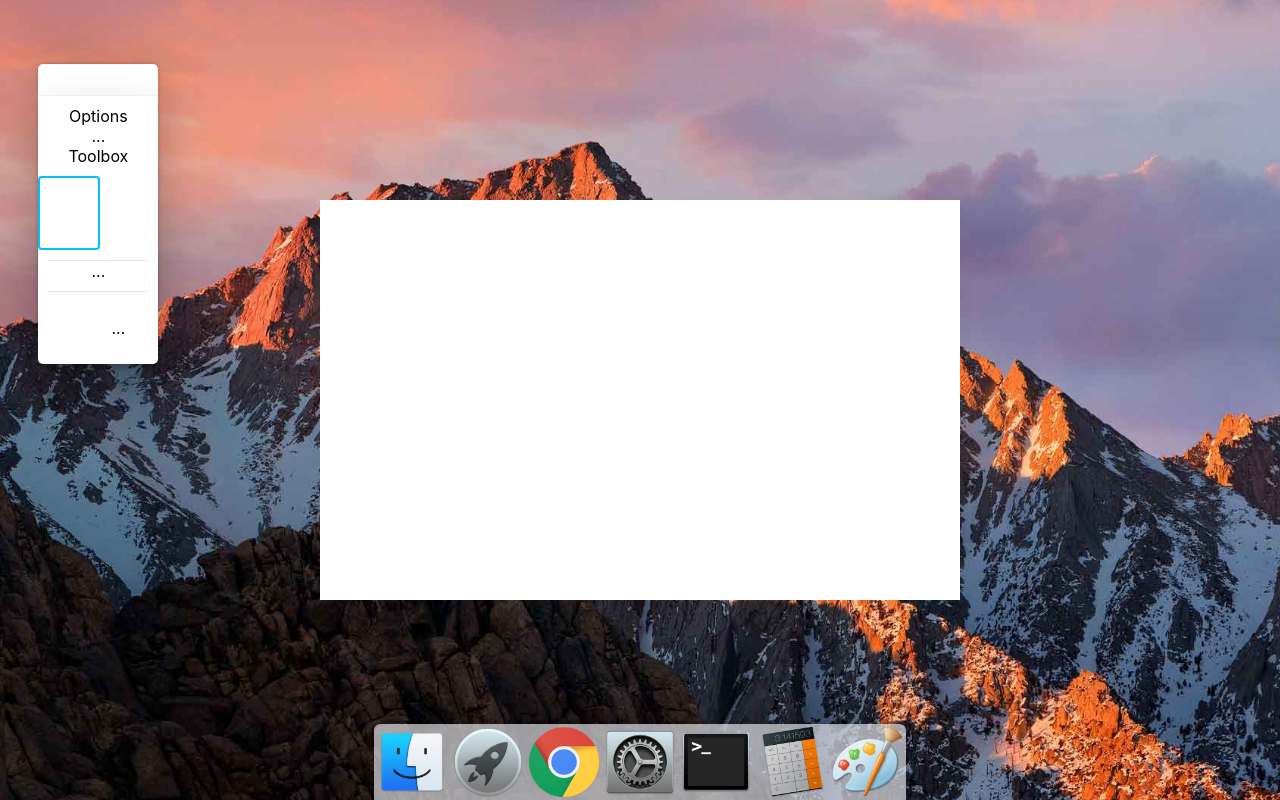
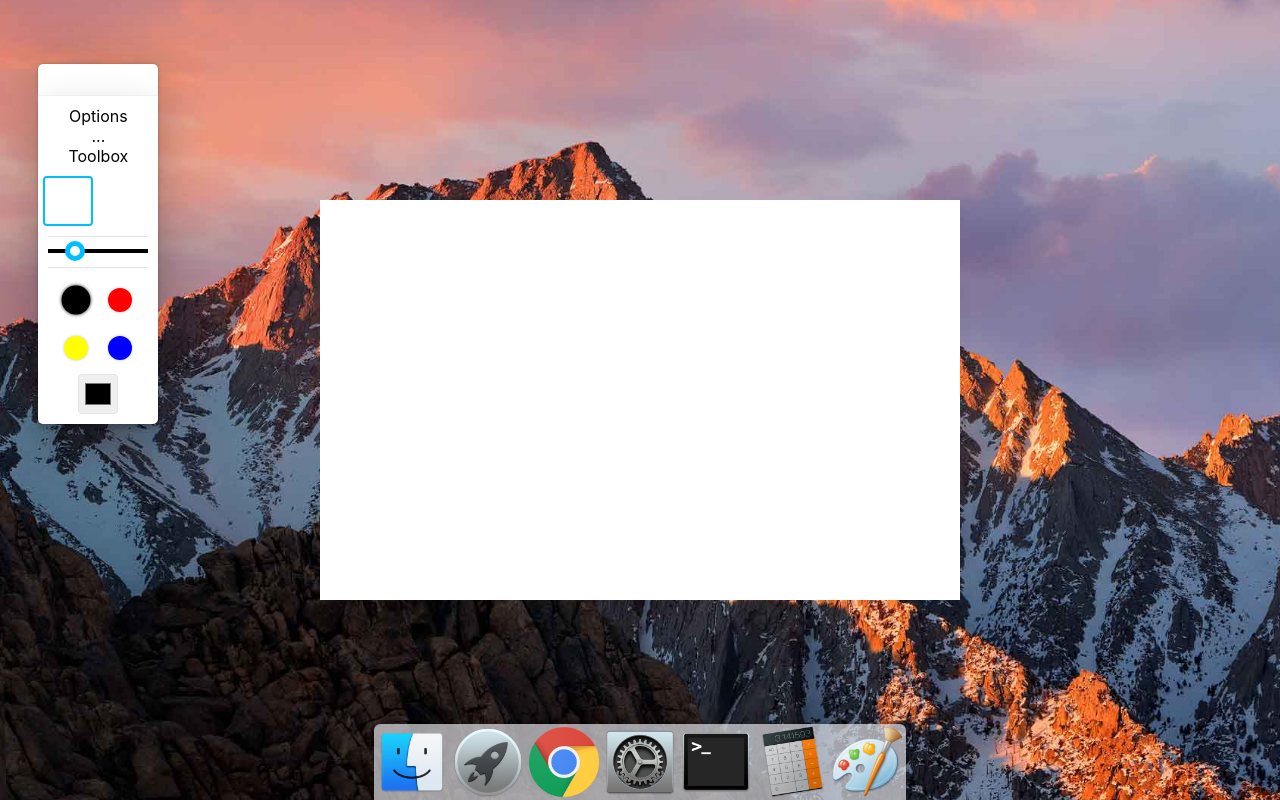
Before and after one commit to liucrystal24/macos-desk, a React (Create React App) app: page / in a window 1280 px wide. Shown: the top 800 px of the page. Built offline with nearby package versions, Linux system fonts and the light colour scheme.

Commit message:
add size,colors

```diff
--- a/src/App.css
+++ b/src/App.css
@@ -1,3 +1,9 @@
+* {
+  margin: 0;
+  padding: 0;
+  box-sizing: border-box;
+}
+
 .App {
   text-align: center;
   position: relative;
--- a/src/App.min.css
+++ b/src/App.min.css
@@ -1 +1 @@
-.App{text-align:center;position:relative;background:url("./img/wallpaper_small.jpg") center/cover no-repeat;min-width:1500px;height:100vh}.App .modal{width:100vw;height:100vh;display:flex;justify-content:center;align-items:center}.App footer{position:fixed;bottom:0;width:100vw;display:flex;justify-content:center}.App footer div{display:flex;align-items:flex-end;background-color:rgba(222,223,227,0.7);box-shadow:rgba(0,0,0,0.31) 0px 0px 1px,rgba(0,0,0,0.18) 0px 0px 5px,rgba(0,0,0,0.3) 0px 8px 50px;border-top-left-radius:0.4rem;border-top-right-radius:0.4rem}
+*{margin:0;padding:0;box-sizing:border-box}.App{text-align:center;position:relative;background:url("./img/wallpaper_small.jpg") center/cover no-repeat;min-width:1500px;height:100vh}.App .modal{width:100vw;height:100vh;display:flex;justify-content:center;align-items:center}.App footer{position:fixed;bottom:0;width:100vw;display:flex;justify-content:center}.App footer div{display:flex;align-items:flex-end;background-color:rgba(222,223,227,0.7);box-shadow:rgba(0,0,0,0.31) 0px 0px 1px,rgba(0,0,0,0.18) 0px 0px 5px,rgba(0,0,0,0.3) 0px 8px 50px;border-top-left-radius:0.4rem;border-top-right-radius:0.4rem}
--- a/src/App.scss
+++ b/src/App.scss
@@ -1,3 +1,8 @@
+* {
+  margin: 0;
+  padding: 0;
+  box-sizing: border-box;
+}
 .App {
   text-align: center;
   position: relative;
--- a/src/components/drawing/Canvas.tsx
+++ b/src/components/drawing/Canvas.tsx
@@ -21,9 +21,15 @@ type Coordinate = {
   y: number;
 };
 
+// 清除圆形区域
+interface ClearArcOptions {
+  x: number;
+  y: number;
+  r: number;
+}
+
 const Canvas = ({ width, height }: CanvasProps) => {
   //--------------------- Canvas 画板 -----------------
-  // 钩 canvas
   const canvasRef = useRef<HTMLCanvasElement>(null);
 
   // 是否在画
@@ -34,6 +40,26 @@ const Canvas = ({ width, height }: CanvasProps) => {
     undefined
   );
 
+  //--------------------- tools 工具栏 -----------------
+
+  // tools 画笔/橡皮 选择
+  const [toolsMap] = useState<string[]>(["huabi", "xiangpi"]);
+  const [eraserEnabled, setEraserEnabled] = useState(false);
+  const onToolsClick = useCallback(([e, tool]) => {
+    // 这里逻辑不同，后续查看
+    tool === "xiangpi" ? setEraserEnabled(true) : setEraserEnabled(false);
+  }, []);
+
+  // 画板开关状态
+  const [isToolboxOpen, setIsToolboxOpen] = useState(true);
+  // 画笔 宽度
+  const [lineWidth, setLineWidth] = useState(5);
+  // 画笔 颜色
+  const [strokeStyle, setStrokeStyle] = useState("black");
+  const [colorMap] = useState<string[]>(["black", "red", "yellow", "blue"]);
+
+  //-------------------- canvas 画板 -------------------
+
   // 获取距离最外层的高度
   const getOffset = useCallback(
     (el: HTMLElement, offsetStyle: "top" | "left"): number => {
@@ -41,7 +67,7 @@ const Canvas = ({ width, height }: CanvasProps) => {
       if (el.offsetParent === null) {
         return OffsetNum;
       }
-      console.log(el, OffsetNum);
+      // console.log(el, OffsetNum);
       return OffsetNum + getOffset(el.offsetParent as HTMLElement, offsetStyle);
     },
     []
@@ -54,9 +80,10 @@ const Canvas = ({ width, height }: CanvasProps) => {
         return;
       }
       const canvas: HTMLCanvasElement = canvasRef.current;
+      // event.offsetX
+      // event.offsetY
       const x = event.pageX - getOffset(canvas, "left");
       const y = event.pageY - getOffset(canvas, "top");
-      // console.log(x, y);
       return { x, y };
     },
     [getOffset]
@@ -73,9 +100,14 @@ const Canvas = ({ width, height }: CanvasProps) => {
     const canvas: HTMLCanvasElement = canvasRef.current;
     const context = canvas.getContext("2d");
     if (context) {
-      context.strokeStyle = "red";
+      // 判断是否是 清除状态
+      // if (eraserEnabled) {
+      // context.strokeStyle = "white";
+      // } else {
+      context.strokeStyle = strokeStyle;
+      // }
       context.lineJoin = "round";
-      context.lineWidth = 5;
+      context.lineWidth = lineWidth;
 
       context.beginPath();
       context.moveTo(originalMousePosition.x, originalMousePosition.y);
@@ -87,16 +119,45 @@ const Canvas = ({ width, height }: CanvasProps) => {
   };
 
   // 修改状态，开始作画
-  const startPaint = useCallback(
-    (event: MouseEvent) => {
+  const startPaint = useCallback((event: MouseEvent) => {
     const coordinates = getCoordinates(event);
     if (coordinates) {
-        console.log("---startPaint---");
       setIsPainting(true);
       setMousePosition(coordinates);
     }
+  }, []);
+
+  // 清除圆形区域
+  const clearArc = useCallback((x, y, radius, ctx, stepClear) => {
+    var calcWidth = radius - stepClear;
+    var calcHeight = Math.sqrt(radius * radius - calcWidth * calcWidth);
+
+    var posX = x - calcWidth;
+    var posY = y - calcHeight;
+
+    var widthX = 2 * calcWidth;
+    var heightY = 2 * calcHeight;
+
+    if (stepClear <= radius) {
+      ctx.clearRect(posX, posY, widthX, heightY);
+      stepClear += 1;
+      clearArc(x, y, radius, ctx, stepClear);
+    }
+  }, []);
+
+  const clearArcFun = useCallback(
+    ({ x, y, r }: ClearArcOptions) => {
+      if (!canvasRef.current) {
+        return;
+      }
+      const canvas: HTMLCanvasElement = canvasRef.current;
+      const context = canvas.getContext("2d");
+      if (context) {
+        var stepClear = 1;
+        clearArc(x, y, r, context, stepClear);
+      }
     },
-    [getCoordinates]
+    [clearArc]
   );
 
   // 作画，并保存 新位置
@@ -105,17 +166,27 @@ const Canvas = ({ width, height }: CanvasProps) => {
       if (isPainting) {
         const newMousePosition = getCoordinates(event);
         if (mousePosition && newMousePosition) {
+          if (eraserEnabled) {
+            const newr = Number(lineWidth / 2);
+            clearArcFun({
+              x: newMousePosition.x,
+              y: newMousePosition.y,
+              r: newr,
+            });
+          } else {
             drawLine(mousePosition, newMousePosition);
             setMousePosition(newMousePosition);
           }
         }
+      }
     },
-    [isPainting, mousePosition, getCoordinates]
+    [isPainting, eraserEnabled, mousePosition, lineWidth, drawLine, clearArcFun]
   );
 
   // 修改作画状态
   const exitPaint = useCallback(() => {
     setIsPainting(false);
+    setMousePosition(undefined);
   }, []);
 
   // 按下鼠标，修改状态，开始作画
@@ -158,23 +229,25 @@ const Canvas = ({ width, height }: CanvasProps) => {
 
   //--------------------- tools 工具栏 -----------------
 
-  // 画板开关状态
-  const [isToolboxOpen, setIsToolboxOpen] = useState(true);
-
   // 画板开关 点击事件
   const toolboxOpenClick = useCallback(() => {
     setIsToolboxOpen(!isToolboxOpen);
     console.log(isToolboxOpen);
   }, [isToolboxOpen]);
 
-  // tools 画笔/橡皮
-  const [toolsMap] = useState<string[]>(["huabi", "xiangpi"]);
-  const [eraserEnabled, setEraserEnabled] = useState(false);
-  const onToolsClick = useCallback(([e, tool]) => {
-    tool === "xiangpi" ? setEraserEnabled(true) : setEraserEnabled(false);
+  const onSizesChange = useCallback((e) => {
+    setLineWidth(e.target.value);
   }, []);
 
-  // html
+  const onColorsClick = useCallback((e, selector, color) => {
+    setStrokeStyle(color);
+  }, []);
+
+  // 调色盘
+  const onColorsChange = useCallback((e) => {
+    setStrokeStyle(e.target.value);
+  }, []);
+
   return (
     <>
       <canvas ref={canvasRef} height={height} width={width} />
@@ -196,12 +269,12 @@ const Canvas = ({ width, height }: CanvasProps) => {
         />
       </div>
       <CSSTransition
-        in={isToolboxOpen} //用于判断是否出现的状态
-        timeout={300} //动画持续时间
-        classNames="toolbox" //className值，防止重复
+        in={isToolboxOpen}
+        timeout={300}
+        classNames="toolbox"
         unmountOnExit
       >
-        <div id="toolbox">
+        <div id="toolbox" /* 画笔/橡皮 */>
           <span>Options</span>
           <div className="options">...</div>
           <span>Toolbox</span>
@@ -226,8 +299,39 @@ const Canvas = ({ width, height }: CanvasProps) => {
               );
             })}
           </div>
-          <div className="sizes">...</div>
-          <ol className="colors">...</ol>
+          <div className="sizes" /* 画笔粗细*/>
+            <input
+              style={
+                {
+                  backgroundColor: eraserEnabled ? "#ebeff4" : strokeStyle,
+                } as CSSProperties
+              }
+              type="range"
+              id="range"
+              name="range"
+              min="1"
+              max="20"
+              value={lineWidth}
+              onChange={onSizesChange}
+            />
+          </div>
+          <ol className="colors" /* 常用颜色选择 */>
+            {colorMap.map((color, index) => {
+              return (
+                <li
+                  key={index + color}
+                  className={color === strokeStyle ? color + " active" : color}
+                  onClick={(e) => onColorsClick(e, "li", color)}
+                ></li>
+              );
+            })}
+            <input
+              type="color" // 调色盘
+              value={strokeStyle}
+              onChange={onColorsChange}
+              id="currentColor"
+            />
+          </ol>
         </div>
       </CSSTransition>
     </>
--- a/src/components/drawing/canvas.css
+++ b/src/components/drawing/canvas.css
@@ -118,8 +118,8 @@ canvas {
   background: red;
 }
 
-#toolbox .colors li.green {
-  background: green;
+#toolbox .colors li.yellow {
+  background: yellow;
 }
 
 #toolbox .colors li.blue {
--- a/src/components/drawing/canvas.scss
+++ b/src/components/drawing/canvas.scss
@@ -117,8 +117,8 @@ canvas {
         background: red;
       }
 
-      &.green {
-        background: green;
+      &.yellow {
+        background: yellow;
       }
 
       &.blue {
```
Also changed, not shown: src/components/drawing/canvas.min.css (+1 -1 lines). Lines whose indentation alone changed are shown as unchanged.
